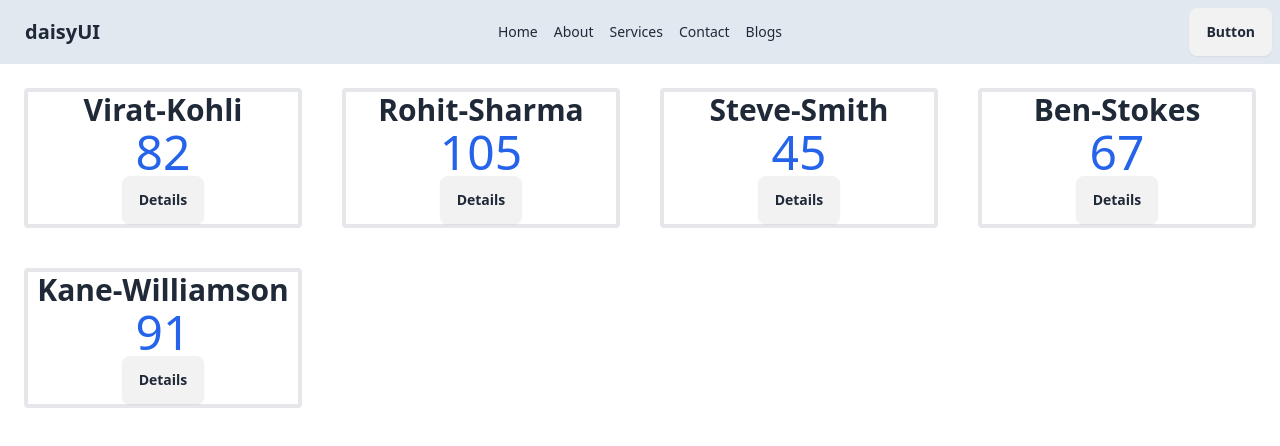
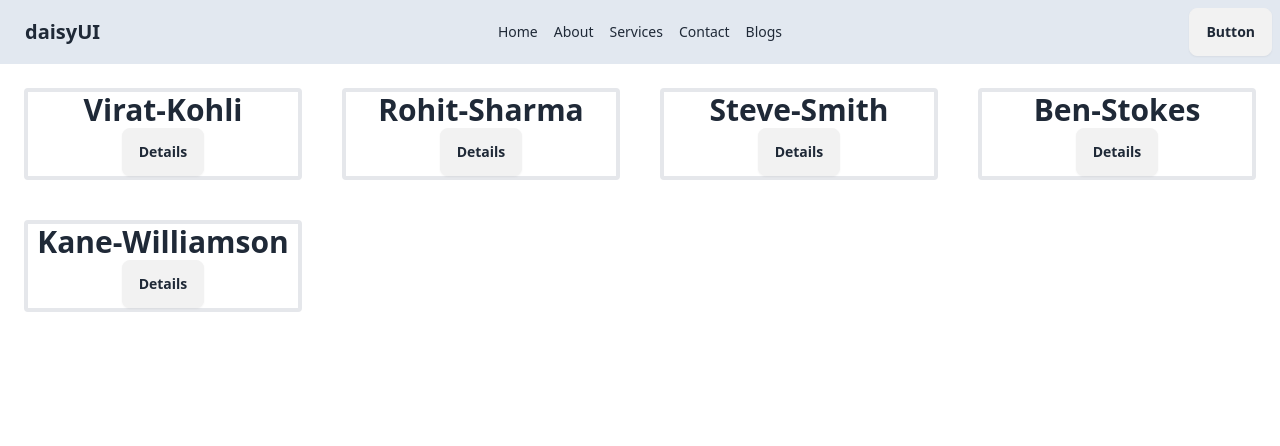
Before and after one commit to jewelhasan007/explore-next-js, a Next.js app: page /blogs/specialblog in a window 1280 px wide. Shown: the top 446 px of the page. Built offline with nearby package versions, Linux system fonts and the light colour scheme.

Commit message:
DYNAMIC ROUTE UPDATE

```diff
--- a/src/app/blogs/specialblog/page.jsx
+++ b/src/app/blogs/specialblog/page.jsx
@@ -9,7 +9,7 @@ const page = () => {
                 cricketers.map((crecketer) => (
                 <div key={cricketers.score} className='rounded border-4 text-center'>
                  <h6 className='text-3xl font-bold'>  { crecketer.name}</h6>
-                 <p className='text-blue-600 text-5xl'>{crecketer.score}</p>
+
                  <button className='btn btn-md '> <Link href={`/blogs/specialblog/${crecketer.name}`}> Details</Link></button>
                 </div>
                 ))
```
